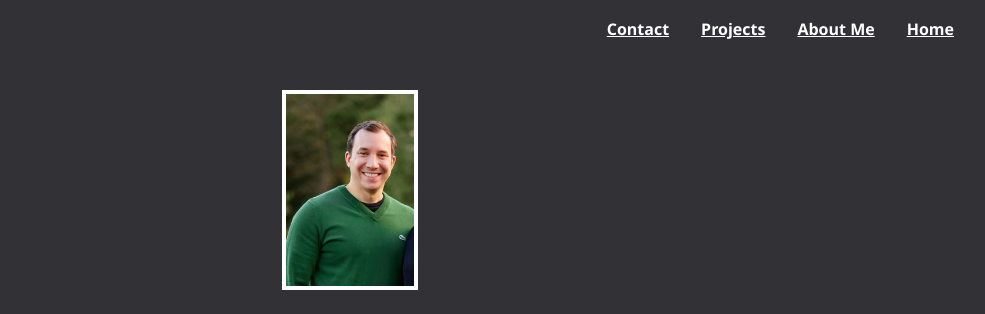
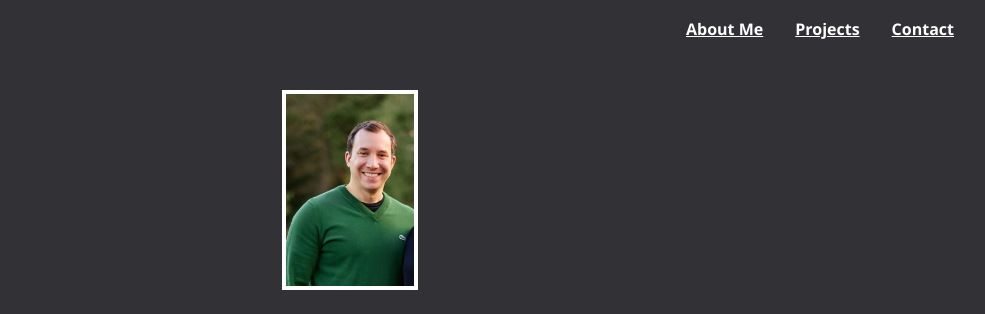
Before and after one commit to mdbshero/mdbshero.github.io, a plain HTML site: page index.html in a window 1280 px wide. Shown: the top 314 px of the page, without its empty margins (290-1275 px from the left). Drawn offline with Linux system fonts and the light colour scheme.

Commit message:
adjusted nav bar.

```diff
--- a/index.html
+++ b/index.html
@@ -12,13 +12,8 @@
         <nav>
             <ul>
                 <li>
-                    <a href="#home" title="Go to Home" class="white">
-                        Home
-                    </a>
-                </li>
-                <li>
-                    <a href="#about me" title="Go to About Me" class="white">
-                        About Me
+                    <a href="#contact" title="Go to Contact Information" class="white">
+                        Contact
                     </a>
                 </li>
                 <li>
@@ -27,8 +22,8 @@
                     </a>
                 </li>
                 <li>
-                    <a href="#contact" title="Go to Contact Information" class="white">
-                        Contact
+                    <a href="#about me" title="Go to About Me" class="white">
+                        About Me
                     </a>
                 </li>
             </ul>
```
